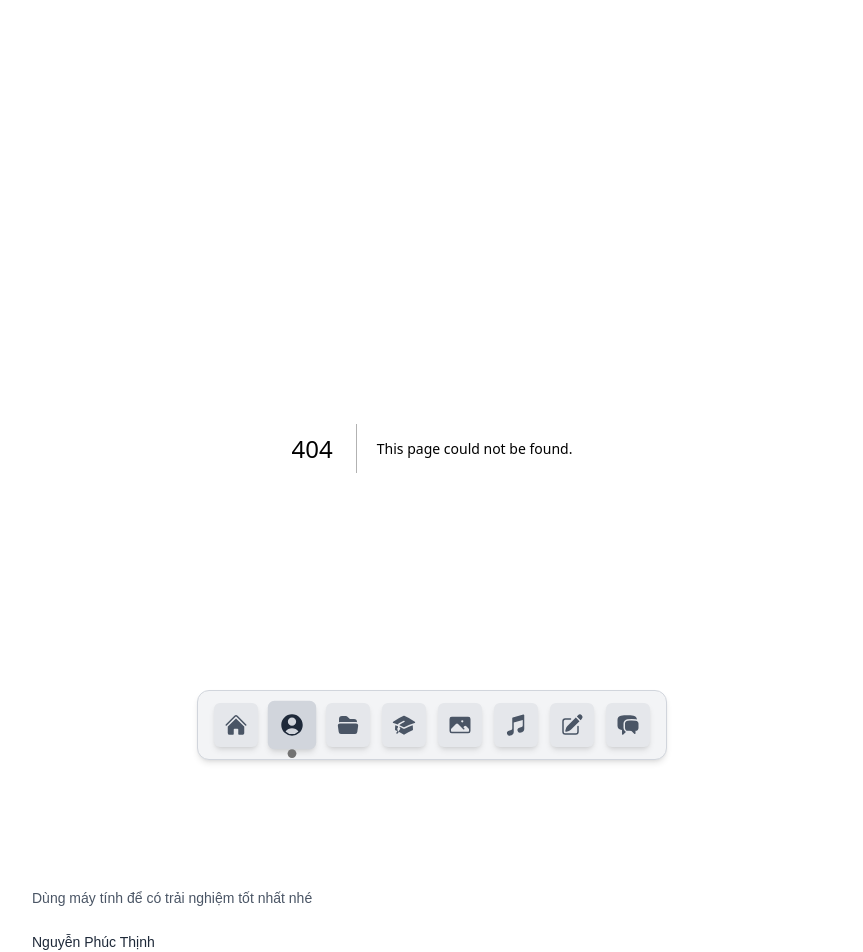
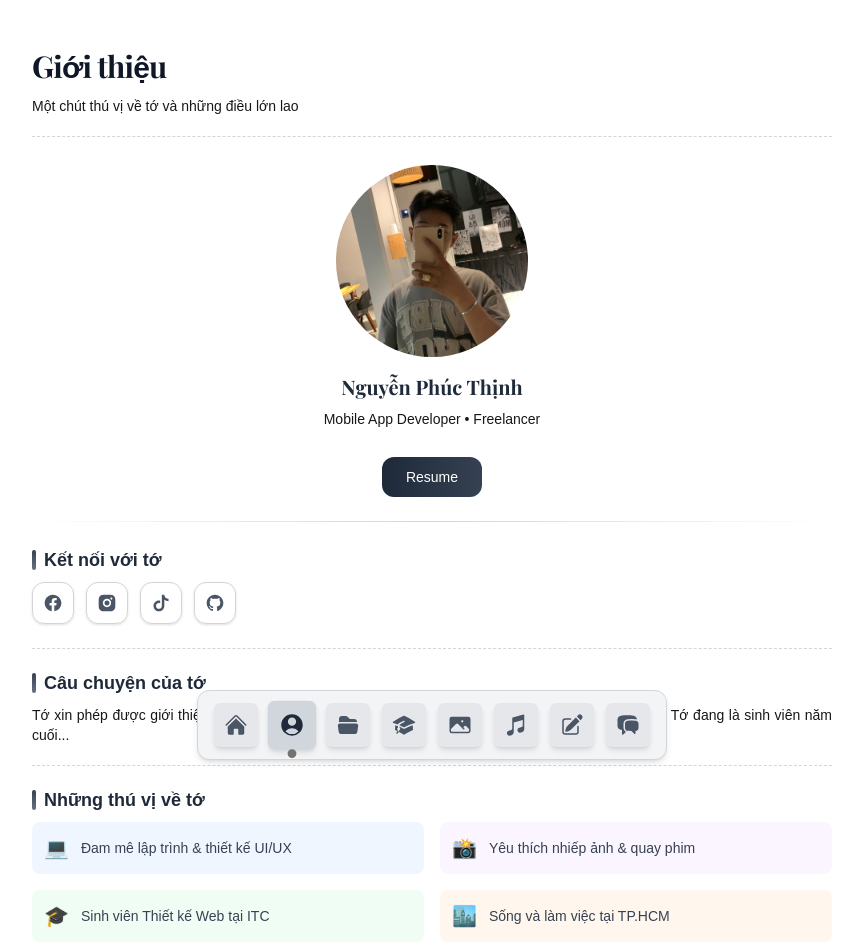
Before and after one commit to Thinh521/thinh_dev, a Next.js app: page /about in a window 1280 px wide. Before the commit this address had no page. Shown: the top 952 px of the page, without its empty margins (208-1071 px from the left). Built offline with nearby package versions, Linux system fonts and the light colour scheme; a web font is replaced by a local one.

Commit message:
Cập nhật: Giao diện About

```diff
--- /dev/null
+++ b/app/about/page.tsx
@@ -0,0 +1,130 @@
+"use client";
+
+import Image from "next/image";
+import Link from "next/link";
+import { IMAGES } from "@/public/assets/images/images";
+import SocialLinks from "../components/SocialLinks/SocialLinks";
+
+const AboutPage = () => {
+  return (
+    <article>
+      <header className="text-center mb-5">
+        <h1 className="font-playfair text-3xl font-bold mb-3 text-gray-900 dark:text-white tracking-tight text-left">
+          Giới thiệu
+        </h1>
+        <p className="text-sm text-left">
+          Một chút thú vị về tớ và những điều lớn lao
+        </p>
+      </header>
+
+      <section className="mb-5">
+        <div className="border-t border-dashed border-gray-300 dark:border-neutral-700 w-auto"></div>
+      </section>
+
+      <section className="flex justify-center">
+        <div className="text-center my-2">
+          <Image
+            src={IMAGES.avatar}
+            alt="Avatar"
+            width={192}
+            height={192}
+            className="w-48 h-48 mx-auto mb-4 rounded-full object-cover"
+          />
+          <div className="flex justify-center items-center gap-3 mb-2">
+            <h1 className="font-playfair text-xl font-bold text-gray-800 dark:text-white">
+              Nguyễn Phúc Thịnh
+            </h1>
+          </div>
+          <p className="text-sm mb-5">Mobile App Developer • Freelancer</p>
+        </div>
+      </section>
+
+      <section className="mb-6">
+        <div className="flex flex-col gap-6">
+          <Link
+            href="/cv"
+            className="group w-max relative inline-flex items-center gap-2 mx-auto
+              bg-gradient-to-r from-gray-800 to-gray-700
+              hover:from-gray-700 hover:to-gray-600
+              dark:from-gray-100 dark:to-gray-200
+              dark:hover:from-white dark:hover:to-gray-100
+              text-white dark:text-gray-800
+              px-6 py-2.5 rounded-xl font-medium
+              transition-all duration-300 ease-in-out text-base
+              transform hover:scale-105 hover:shadow-lg
+              focus:outline-none focus:ring-2 focus:ring-gray-500 focus:ring-offset-2"
+            aria-label="Xem CV của tôi"
+          >
+            <span className="text-sm">Resume</span>
+          </Link>
+
+          <div className="w-full h-px bg-gradient-to-r from-transparent via-gray-300 to-transparent dark:via-gray-600"></div>
+
+          <div className="flex-1">
+            <h1 className="text-lg font-semibold mb-2 text-gray-800 dark:text-white flex items-center gap-2">
+              <span className="w-1 h-5 bg-gradient-to-b from-gray-700 to-gray-500 rounded-full"></span>
+              Kết nối với tớ
+            </h1>
+            <SocialLinks />
+          </div>
+        </div>
+      </section>
+
+      <section className="my-5">
+        <div className="border-t border-dashed border-gray-300 dark:border-neutral-700 w-auto"></div>
+      </section>
+
+      {/* Story */}
+      <section>
+        <h1 className="text-lg font-semibold mb-2 text-gray-800 dark:text-white flex items-center gap-2">
+          <span className="w-1 h-5 bg-gradient-to-b from-gray-700 to-gray-500 rounded-full"></span>
+          Câu chuyện của tớ
+        </h1>
+        <p className="text-sm text-justify">
+          Tớ xin phép được giới thiệu nhiều hơn về bản thân nhé. Tớ hiện đang
+          sống và làm việc tại TP.HCM. Tớ đang là sinh viên năm cuối...
+        </p>
+      </section>
+
+      <section className="my-5">
+        <div className="border-t border-dashed border-gray-300 dark:border-neutral-700 w-auto"></div>
+      </section>
+
+      {/* Fun Facts */}
+      <div className="mt-4 dark:border-gray-700">
+        <h1 className="text-lg font-semibold mb-2 text-gray-800 dark:text-white flex items-center gap-2">
+          <span className="w-1 h-5 bg-gradient-to-b from-gray-700 to-gray-500 rounded-full"></span>
+          Những thú vị về tớ
+        </h1>
+        <div className="grid grid-cols-1 md:grid-cols-2 gap-4">
+          <div className="flex items-center gap-3 p-3 bg-blue-50 dark:bg-blue-900/20 rounded-lg">
+            <span className="text-xl">💻</span>
+            <span className="text-sm text-gray-700 dark:text-gray-300">
+              Đam mê lập trình & thiết kế UI/UX
+            </span>
+          </div>
+          <div className="flex items-center gap-3 p-3 bg-purple-50 dark:bg-purple-900/20 rounded-lg">
+            <span className="text-xl">📸</span>
+            <span className="text-sm text-gray-700 dark:text-gray-300">
+              Yêu thích nhiếp ảnh & quay phim
+            </span>
+          </div>
+          <div className="flex items-center gap-3 p-3 bg-green-50 dark:bg-green-900/20 rounded-lg">
+            <span className="text-xl">🎓</span>
+            <span className="text-sm text-gray-700 dark:text-gray-300">
+              Sinh viên Thiết kế Web tại ITC
+            </span>
+          </div>
+          <div className="flex items-center gap-3 p-3 bg-orange-50 dark:bg-orange-900/20 rounded-lg">
+            <span className="text-xl">🏙️</span>
+            <span className="text-sm text-gray-700 dark:text-gray-300">
+              Sống và làm việc tại TP.HCM
+            </span>
+          </div>
+        </div>
+      </div>
+    </article>
+  );
+};
+
+export default AboutPage;
```
